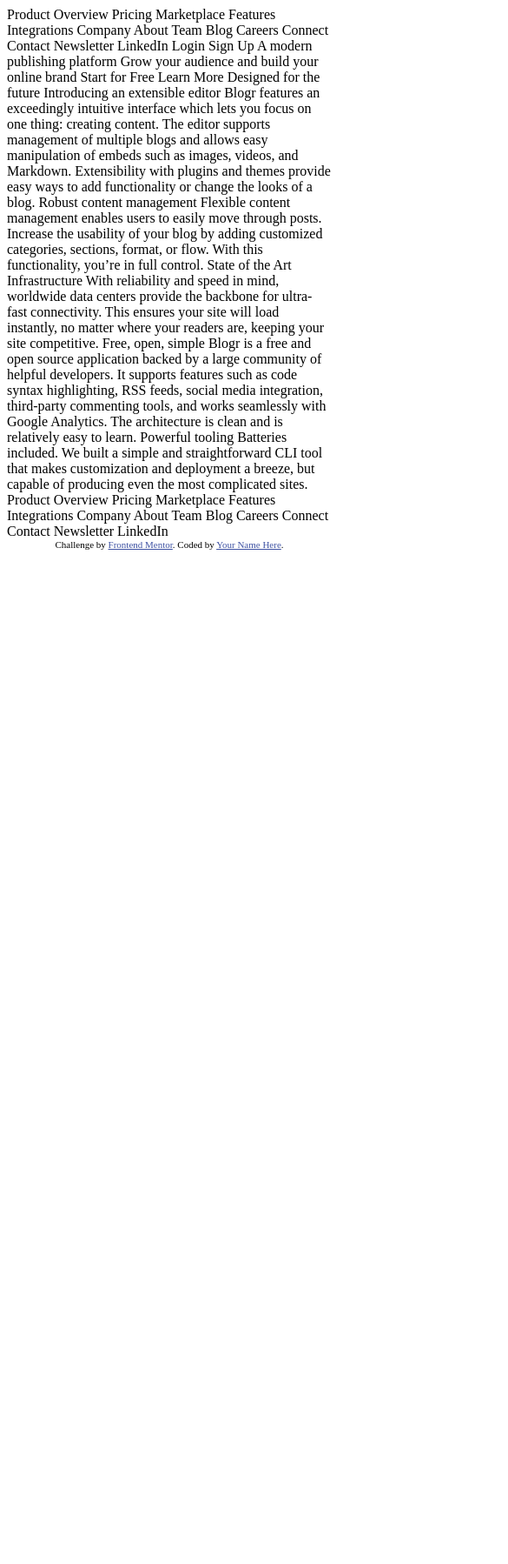
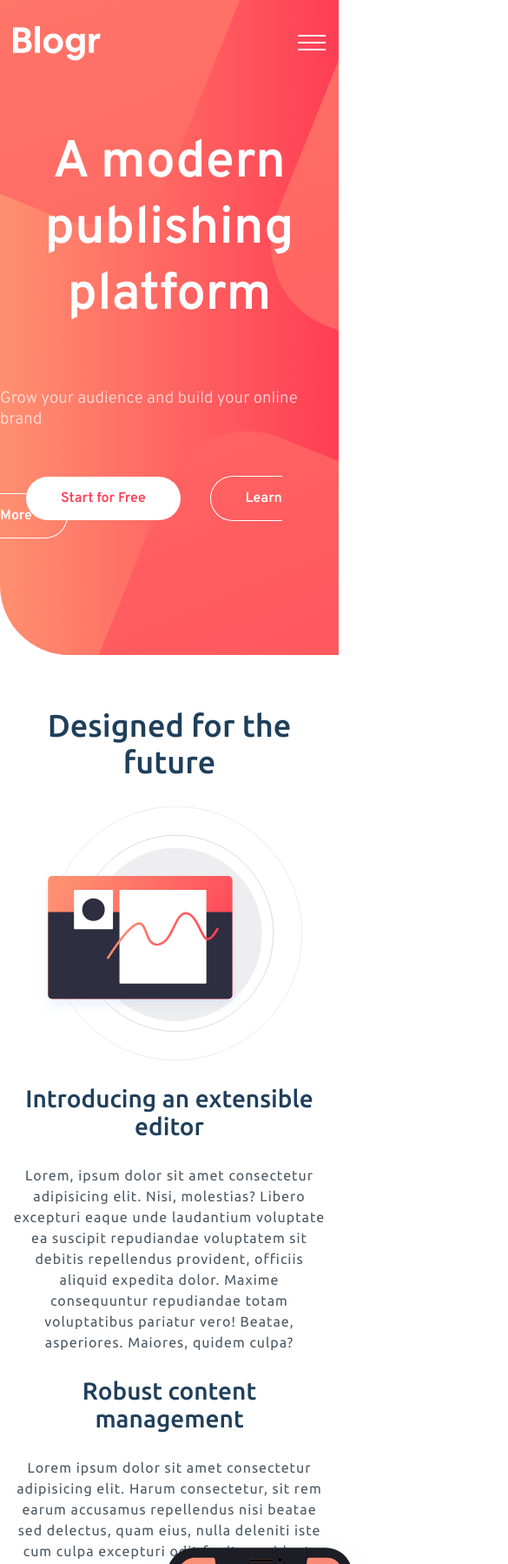
Before and after one commit to PedroLealLopes/blogr-landing-page-main, a plain HTML site: page index.html in a window 390 px wide. Shown: the top 1798 px of the page at 87% size, 585 px wide, since content can reach past the window. Before the commit the page ends 844 px from the top, so only its background shows below. Drawn offline with Linux system fonts and the light colour scheme.

Commit message:
feat#1: Mudei merdas

```diff
--- /dev/null
+++ b/css/style.css
@@ -0,0 +1,279 @@
+@import url('https://fonts.googleapis.com/css2?family=Overpass:wght@300;600&family=Ubuntu:wght@400;500;700&display=swap');
+
+:root{
+  font-family: "Ubuntu", sans-serif;
+  --desktop-padding: 60px 200px;
+  --mobile-padding: 30px 15px;
+  overflow-x: hidden;
+}
+
+::selection {
+  background: hsl(355, 100%, 74%);
+  color: white;
+}
+
+::-moz-selection {
+  background: hsl(355, 100%, 74%);
+  color: white;
+}
+
+body{
+  margin: 0;
+  font-size: 16px;
+}
+
+.intro{
+  position: relative;
+  border-radius: 0 0 0 5rem;
+  background: url('../images/bg-pattern-intro.svg'),
+  linear-gradient(to right, hsl(13, 100%, 72%), hsl(353, 100%, 62%));
+  background-repeat: no-repeat;
+  background-attachment: fixed;
+  background-position: center;
+  background-attachment: scroll;
+}
+
+.intro-background-img {
+  position: absolute;
+  width: 150%;
+  top: -180%;
+  left: -10%;
+  z-index: 5;
+  }
+
+.nav-items-left {
+  position: relative;
+  padding: var(--desktop-padding);
+}
+
+.nav-items-left span{
+  cursor: pointer;
+}
+
+.nav-items-left span a{
+  text-decoration: none;
+  color:rgba(255, 255, 255, 0.75);
+}
+
+.logo{
+  padding-right: 125px;
+}
+
+.nav-items-left ul {
+  display: flex;
+  margin: 0;
+  list-style-type: none;
+  justify-content: flex-start;
+  align-items: center;
+  padding: 0;
+}
+
+.nav-items-left ul li{
+  padding-right: 60px;
+}
+
+.nav-items-left ul div{
+  position: absolute;
+  right: 200px;
+}
+
+.burger{
+  position: absolute;
+  right: 15px;
+}
+
+.nav-items-left ul div span {
+  color: rgba(255, 255, 255, 0.75);
+  margin-left: 30px;
+}
+
+.nav-items-left ul li a {
+  color: rgba(255, 255, 255, 0.75);
+  text-decoration: none;
+  cursor: pointer;
+}
+
+.nav-items-left ul li a img{
+  padding-left: 5px;
+}
+
+.btn{
+  font-weight: 600;
+  color:hsl(353, 100%, 62%);
+  padding: 15px 40px;
+  border-radius: 5rem;
+  background-color: #fff;
+  margin-left: 30px;
+  text-decoration: none;
+}
+
+.btn-secondary {
+  font-weight: 600;
+  color:white;
+  padding: 15px 40px;
+  border-radius: 5rem;
+  background-color: transparent;
+  border: 1px solid white;
+  margin-left: 30px;
+  text-decoration: none;
+}
+
+.btn:hover{
+  background-color: hsl(355, 100%, 74%);
+  color: white;
+}
+
+.btn-secondary:hover {
+  background-color: white;
+  color: hsl(355, 100%, 74%);
+}
+
+.intro-content{
+  display: flex;
+  flex-direction: column;
+  justify-content: center;
+  align-items: center;
+  font-family: 'Overpass', sans-serif;
+  padding-bottom: 150px;
+}
+
+.intro-content-btns{
+  margin-top: 50px;
+}
+
+.intro-content h1 {
+  font-size: 3.75rem;
+  text-align: center;
+  color: white;
+}
+
+.intro-content h3 {
+  font-weight: 300;
+  color: rgba(255, 255, 255, 0.75);
+}
+
+.burger{
+  display: none;
+}
+
+.designed-for-the-future{
+  padding: var(--desktop-padding);
+}
+
+.future-content{
+  display: flex;
+  flex-direction: row;
+  justify-content: space-between;
+}
+
+.future-content h3{
+  color: hsl(208, 49%, 24%);
+  font-size: 1.75rem;
+  font-weight: 500;
+}
+
+.designed-for-the-future h1 {
+  font-size: 2.25rem;
+  font-weight: 500;
+  color: hsl(208, 49%, 24%);
+  text-align:center
+}
+
+.future-content-text{
+  /* display: flex;
+  flex-direction: column; */
+  width: 60%;
+  padding-top: 100px;
+  height: 500px;
+}
+
+.future-content-text p{
+  color: hsl(207, 13%, 34%);
+  line-height: 1.5rem;
+  letter-spacing: 1px;
+}
+
+.future-content-img{
+  display: flex;
+  justify-content: center;
+  align-items: center;
+  position: relative;
+}
+
+.future-content-img img{
+  position: absolute;
+  top: -150px;
+  right: -700px;
+}
+
+.state-of-the-art{
+  background: url('../images/bg-pattern-circles.svg'),linear-gradient(to right, hsl(237, 17%, 21%), hsl(237, 23%, 32%));
+  background-repeat: no-repeat;
+  background-attachment: fixed;
+  background-position: -20% 80%;
+  background-attachment: scroll;
+  width: 100vw;
+  height: 400px;
+  margin-top: 100px;
+  margin-bottom: 1000px;
+  border-radius: 0 5rem 0 5rem;
+  position: relative;
+  display: flex;
+  flex-direction: row;
+  align-items: center;
+  justify-content: space-around;
+}
+
+.state-of-the-art img{
+  position: absolute;
+  left: 150px;
+}
+
+@media(max-width: 1280px) {
+
+  .nav-items-left ul div,
+  .nav-items-left ul li {
+    display: none;
+  }
+
+  .nav-items-left{
+    padding: var(--mobile-padding);
+  }
+
+  .designed-for-the-future{
+    padding: var(--mobile-padding);
+  }
+
+  .burger {
+    display: block!important;
+  }
+
+  .future-content-text {
+    text-align: center;
+    padding-top: 0;
+    width: 100%;
+    order: 2;
+  }
+
+  .future-content-img{
+    order: 1;
+  }
+
+  .future-content-img img {
+    position: static;
+    width: 85%;
+  }
+
+  .future-content {
+    flex-direction: column;
+    justify-content: center;
+    align-items: center;
+  }
+
+}
+
+@media(max-width: 480px) {
+  .burger {
+    display: hidden;
+  }
+}
--- a/index.html
+++ b/index.html
@@ -5,95 +5,71 @@
   <meta name="viewport" content="width=device-width, initial-scale=1.0"> <!-- displays site properly based on user's device -->
 
   <link rel="icon" type="image/png" sizes="32x32" href="./images/favicon-32x32.png">
+  <link rel="stylesheet" href="./css/style.css">
 
   <title>Frontend Mentor | [Blogr]</title>
 
-  <!-- Feel free to remove these styles or customise in your own stylesheet 👍 -->
-  <style>
-    .attribution { font-size: 11px; text-align: center; }
-    .attribution a { color: hsl(228, 45%, 44%); }
-  </style>
 </head>
 <body>
-  Product
+  <section class="intro">
+    <nav class="nav-items-left">
+      <ul>
+        <img src="./images/logo.svg" class="logo" alt="Logo">
+        <li><a href="#">Product <img src="./images/icon-arrow-light.svg" alt=""></a></li>
+        <li><a href="#">Company <img src="./images/icon-arrow-light.svg" alt=""></a></li>
+        <li><a href="#">Connect <img src="./images/icon-arrow-light.svg" alt=""></a></li>
+        <div>
+          <span><a href="#">Login</a></span>
+          <a href="#" class="btn">Sign Up</a>
+        </div>
+          <a href="#" class="burger"><img src="./images/icon-hamburger.svg" alt=""></a>
+      </ul>
+    </nav>
+    <div class="intro-content">
+      <h1>
+        A modern publishing platform
+      </h1>
+      <h3>
+        Grow your audience and build your online brand
+      </h3>
+      <div class="intro-content-btns">
+        <a href="#" class="btn">Start for Free</a>
+        <a href="#" class="btn-secondary">Learn More</a>
+      </div>
+    </div>
+  </section>
 
-  Overview
-  Pricing
-  Marketplace
-  Features
-  Integrations
+  <section class="designed-for-the-future">
+    <h1>Designed for the future</h1>
+    <div class="future-content">
+      <div class="future-content-text">
+        <h3>
+          Introducing an extensible editor
+        </h3>
+        <p>
+          Lorem, ipsum dolor sit amet consectetur adipisicing elit. Nisi, molestias? Libero excepturi eaque unde laudantium voluptate ea suscipit repudiandae voluptatem sit debitis repellendus provident, officiis aliquid expedita dolor. Maxime consequuntur repudiandae totam voluptatibus pariatur vero! Beatae, asperiores. Maiores, quidem culpa?
+        </p>
 
-  Company
+        <h3>
+          Robust content management
+        </h3>
+        <p>
+          Lorem ipsum dolor sit amet consectetur adipisicing elit. Harum consectetur, sit rem earum accusamus repellendus nisi beatae sed delectus, quam eius, nulla deleniti iste cum culpa excepturi odit fugit provident.
+        </p>
+      </div>
+      <div class="future-content-img">
+        <img src="./images/illustration-editor-desktop.svg" alt="">
+      </div>
+    </div>
+  </section>
 
-  About
-  Team
-  Blog
-  Careers
+  <section class="state-of-the-art">
+    <img src="./images/illustration-phones.svg" alt="">
+    <div>
+      Bar
+    </div>
+  </section>
 
-  Connect
-
-  Contact
-  Newsletter
-  LinkedIn
-
-  Login
-  Sign Up
-
-  A modern publishing platform
-  Grow your audience and build your online brand
-
-  Start for Free
-  Learn More
-
-  Designed for the future
-
-  Introducing an extensible editor
-  Blogr features an exceedingly intuitive interface which lets you focus on one thing: creating content.
-  The editor supports management of multiple blogs and allows easy manipulation of embeds such as images,
-  videos, and Markdown. Extensibility with plugins and themes provide easy ways to add functionality or
-  change the looks of a blog.
-
-  Robust content management
-  Flexible content management enables users to easily move through posts. Increase the usability of your blog
-  by adding customized categories, sections, format, or flow. With this functionality, you’re in full control.
-
-  State of the Art Infrastructure
-  With reliability and speed in mind, worldwide data centers provide the backbone for ultra-fast connectivity.
-  This ensures your site will load instantly, no matter where your readers are, keeping your site competitive.
-
-  Free, open, simple
-  Blogr is a free and open source application backed by a large community of helpful developers. It supports
-  features such as code syntax highlighting, RSS feeds, social media integration, third-party commenting tools,
-  and works seamlessly with Google Analytics. The architecture is clean and is relatively easy to learn.
-
-  Powerful tooling
-  Batteries included. We built a simple and straightforward CLI tool that makes customization and deployment a breeze, but
-  capable of producing even the most complicated sites.
-
-  Product
-
-  Overview
-  Pricing
-  Marketplace
-  Features
-  Integrations
-
-  Company
-
-  About
-  Team
-  Blog
-  Careers
-
-  Connect
-
-  Contact
-  Newsletter
-  LinkedIn
-
-  <div class="attribution">
-    Challenge by <a href="https://www.frontendmentor.io?ref=challenge" target="_blank">Frontend Mentor</a>.
-    Coded by <a href="#">Your Name Here</a>.
-  </div>
+  <div class="box"></div>
 </body>
 </html>
```
